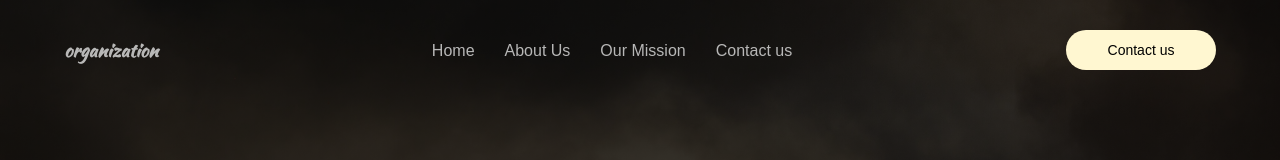
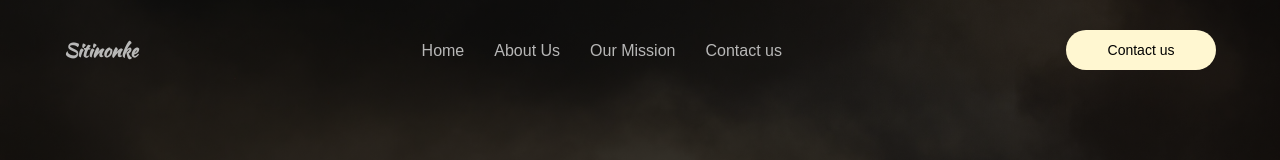
Before and after one commit to siyabongasamkelo/npo, a React (Create React App) app in the folder client/organization/: page / in a window 1280 px wide. Shown: the top 160 px of the page. Built offline with nearby package versions, Linux system fonts and the light colour scheme; a web font is replaced by a local one.

Commit message:
changing logo

```diff
--- a/client/organization/src/components/Header.js
+++ b/client/organization/src/components/Header.js
@@ -12,7 +12,7 @@ const Header = () => {
   return (
     <HeaderCover>
       <HeaderWrapper>
-        <h3>organization</h3>
+        <h3>Sitinonke</h3>
         <Links>
           <Link to="/">Home</Link>
           <Link to="/">About Us</Link>
```
